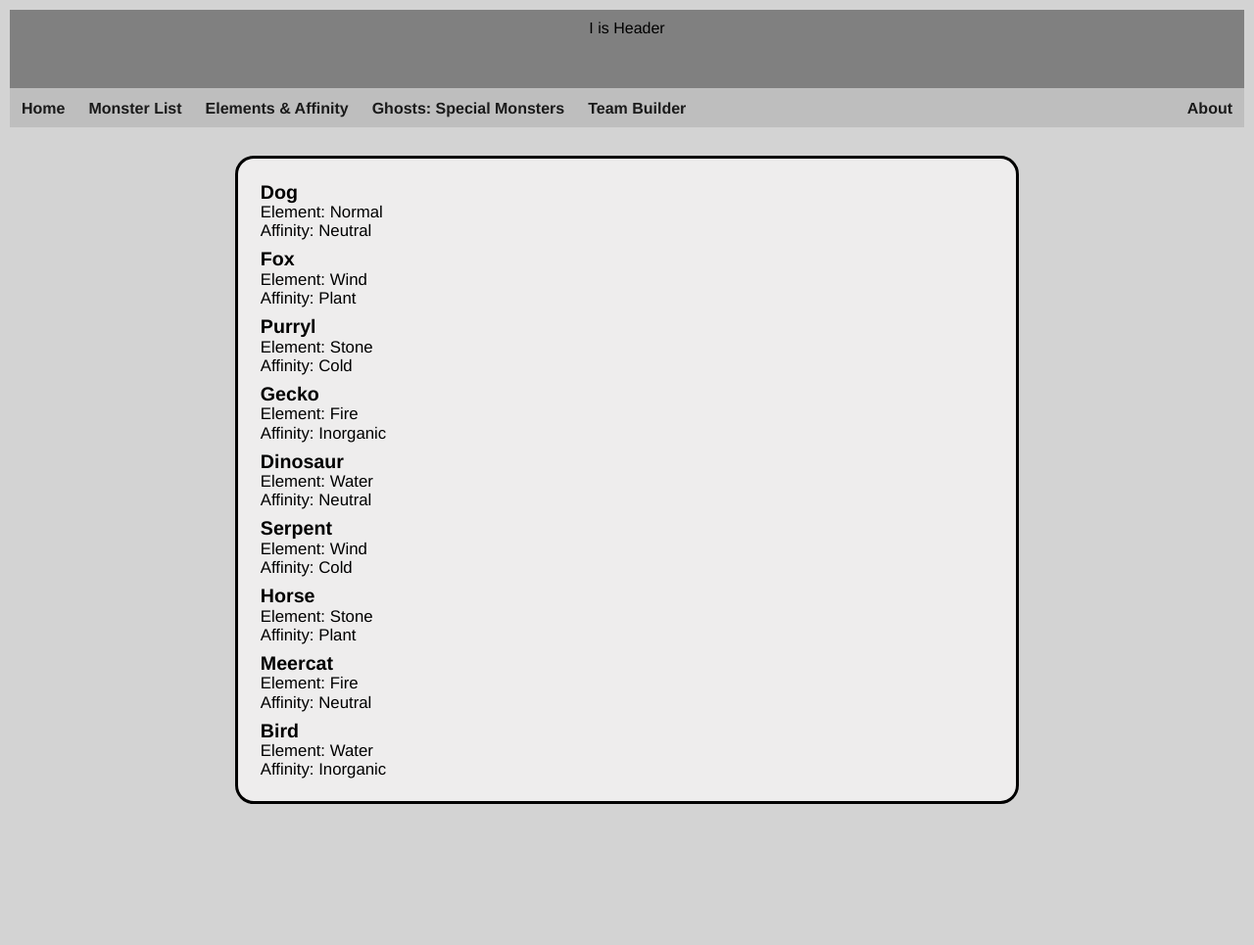
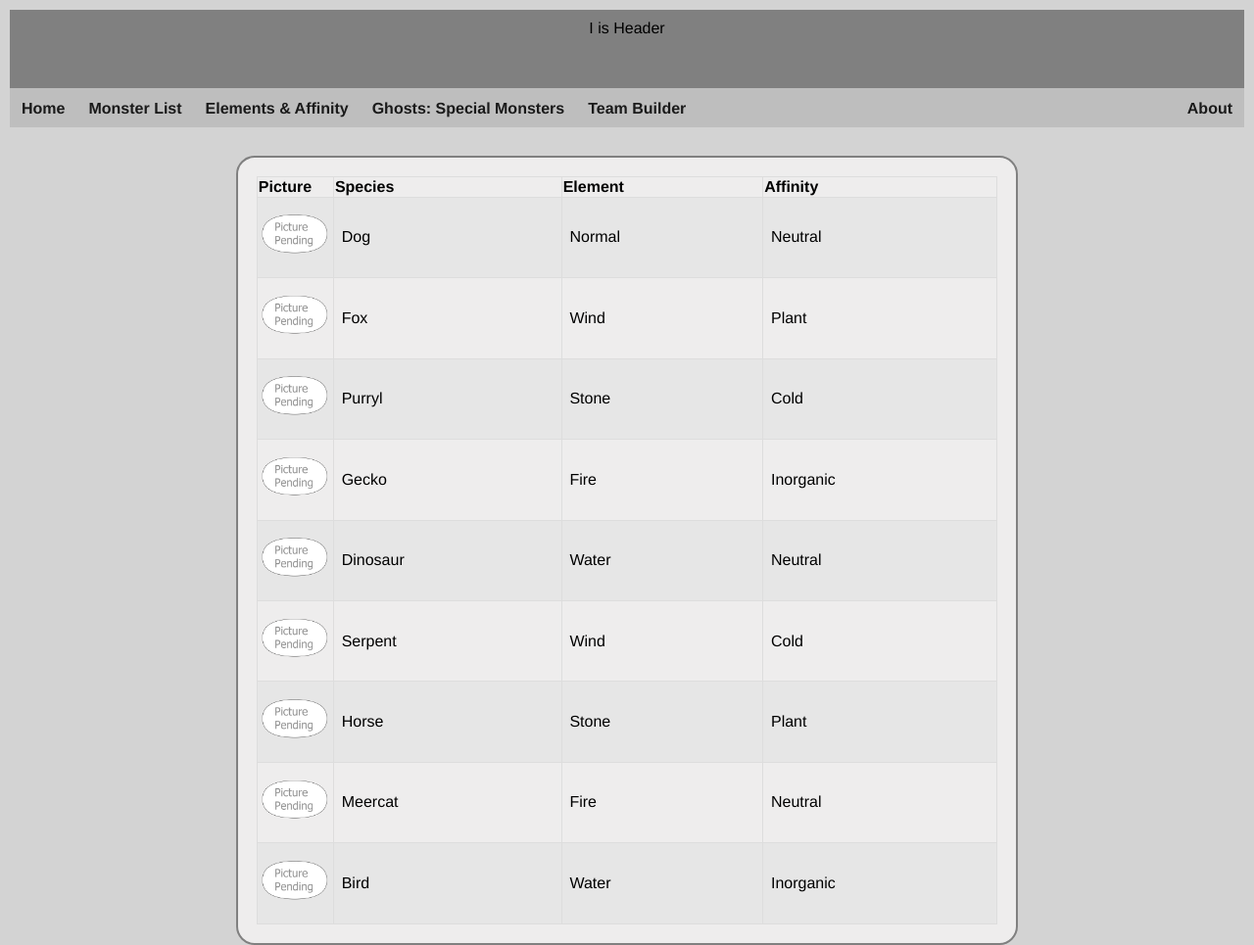
Before and after one commit to DoomSignal4452/VersusInfoPages, a plain HTML site: page pages/MonsterList.html in a window 1280 px wide. Shown: the whole page at 98% size. Before the commit the page ends 821 px from the top, so only its background shows below. Drawn offline with Linux system fonts and the light colour scheme; files that its build step writes are made by us from their sources.

Commit message:
endofday

```diff
--- a/scripts/ContrlMonsterList.js
+++ b/scripts/ContrlMonsterList.js
@@ -1,10 +1,13 @@
 
-function BuildBigMonsterList() { // Add element and affinity pics to show in list.
+function BuildBigMonsterList2() { // Add element and affinity pics to show in list.
     let ML="";
     let counter=0;
     for(var i = 0;i<Monster.length;i++) {
         ML+=
-        `<div id="Monster${Monster[i].id}" class="TBMonsterList" onclick="SelectFromList(this.id)">
+        `<div id="Monster${Monster[i].id}" class="TBMonsterList BigMonsterList">
+
+            <div class="BM_small_pic"><img src="../img/${Monster[i].Picture}" alt="Picture of ${Monster[i].Species}" class="BM_small_pic"></div>
+
             <div><h3>${Monster[i].Species}</h3></div>
 
             <div>
@@ -18,3 +21,23 @@ function BuildBigMonsterList() { // Add element and affinity pics to show in lis
     };
     return ML;
 };
+
+
+
+
+function BuildBigMonsterList() { // Add element and affinity pics to show in list.
+    let ML="";
+    let counter=0;
+    for(var i = 0;i<Monster.length;i++) {
+        ML+=
+        `<tr>
+          <td class="slimTD"><img src="../img/${Monster[i].Picture}" alt="Picture of ${Monster[i].Species}" class="BM_small_pic"></td>
+          <td class="PadLeft">${Monster[i].Species}</td>
+          <td class="PadLeft">${Monster[i].Element}</td>
+          <td class="PadLeft">${Monster[i].Affinity}</td>
+        </tr>`
+
+        counter++;
+    };
+    return ML;
+};
--- a/scripts/ViewMonsterList.js
+++ b/scripts/ViewMonsterList.js
@@ -1,5 +1,5 @@
 
-function ViewMonsterList() {
+function ViewMonsterList2() {
     document.getElementById('app').innerHTML = `
         <div class="spacer"></div>
 
@@ -8,3 +8,22 @@ function ViewMonsterList() {
         </div>
     `;
 }
+
+
+function ViewMonsterList() {
+    document.getElementById('app').innerHTML = `
+        <div class="spacer"></div>
+
+        <div class="infoBox infoBoxWide BigMonsterList">
+            <table style="width:100%" class="">
+                <tr>
+                    <th>Picture</th>
+                    <th>Species</th>
+                    <th>Element</th>
+                    <th>Affinity</th>
+                </tr>
+                ${BuildBigMonsterList()}
+            </table>
+        </div>
+    `;
+}
--- a/styles/main.css
+++ b/styles/main.css
@@ -193,3 +193,40 @@ a:hover {
               user-select: none; /* Non-prefixed version, currently
                                     supported by Chrome, Edge, Opera and Firefox */
   }
+
+
+/* ########## Monster List ########## */
+
+.BigMonsterList {
+    /*margin-bottom: 0.2mm;*/
+    border: solid gray 0.6mm
+
+}
+
+.BM_small_pic {
+    width: 2cm;
+}
+
+table {
+    border-collapse: collapse;
+    width: 100%;
+}
+
+td, th {
+    border: 1px solid #dddddd;
+    text-align: left;
+    padding: 0.2mm;
+}
+
+tr:nth-child(even) {
+    background-color: #e6e6e6;
+}
+
+.slimTD {
+    width: 20mm;
+    height: 20mm;
+}
+
+.PadLeft {
+    padding-left: 2mm;
+}
```
